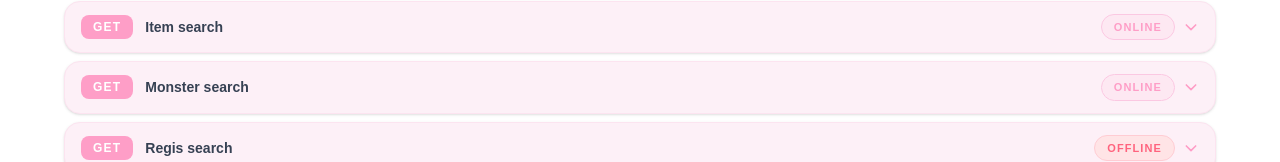
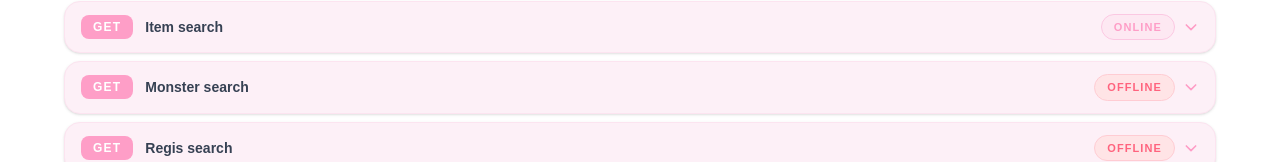
Before and after one commit to dimasyoga42/web-page, a Next.js app: page / in a window 1280 px wide. Shown: the part 430-592 px from the top of the page. Built offline with nearby package versions, Linux system fonts and the light colour scheme.

Commit message:
fix: update status of Monster search API to offline

```diff
--- a/src/app/page.js
+++ b/src/app/page.js
@@ -49,7 +49,7 @@ export default function Home() {
       title: "Monster search",
       path: "https://neuraapi.verce.app/api/toram/monster/q=&limit=",
       type: "GET",
-      status: "online",
+      status: "offline",
     },
     {
       title: "Regis search",
```
